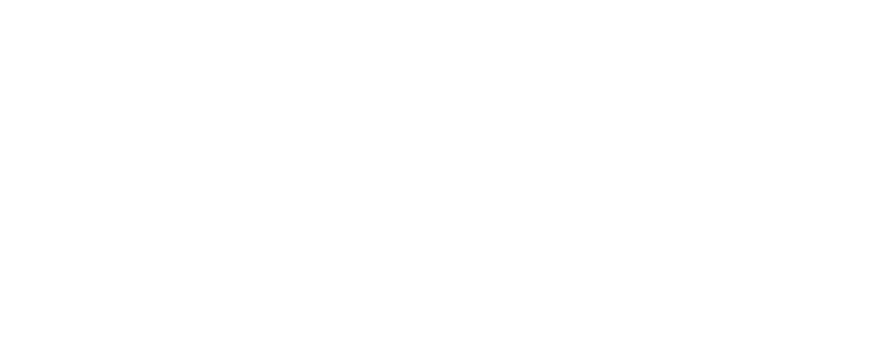
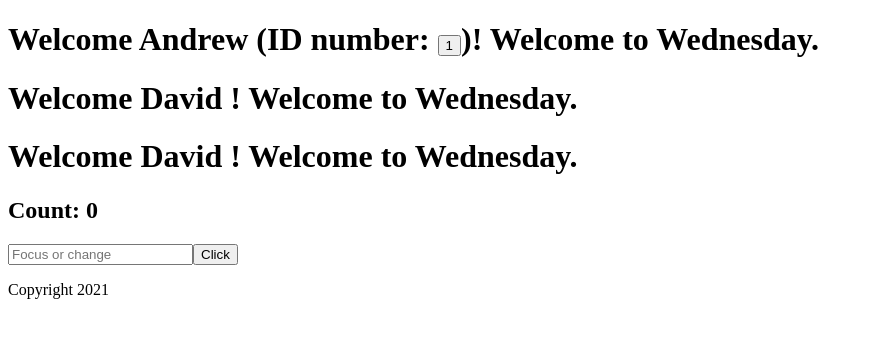
Before and after one commit to tc6899/andrew-test, a React (Create React App) app: page / in a window 1280 px wide. Shown: the top 338 px of the page, without its empty margins (0-873 px from the left). Built offline with nearby package versions, Linux system fonts and the light colour scheme; the HTML template or start-up script is replaced by a standard one.

Commit message:
State and props

```diff
--- a/src/App.js
+++ b/src/App.js
@@ -1,8 +1,70 @@
-import React from 'react';
+import { useState } from 'react'
+
+import Header from './Header'
+import Footer from './Footer'
 
 function App() {
+  const [count, setCount] = useState(0)
+
+  function updateCount (modifier) {
+    setCount(count => {
+      const updatedCount = count + modifier
+
+      return updatedCount
+    })
+  }
+
+  function onFocus () {
+    updateCount(1)
+  }
+
+  function onClick () {
+    updateCount(2)
+  }
+
+  function onChange () {
+    updateCount(-1)
+  }
+
+
+  const andrewHeader = <Header
+    user='Andrew'
+    message='Welcome to Wednesday'
+  />
+
+  const message = 'Welcome to Wednesday'
+
+  const students = [
+    { name: 'Andrew', id: 1 },
+    { name: 'David' },
+    { name: 'David' }
+  ]
+  const headers = students.map((student, index) => {
+    // const props = { "message": message }
+    // const header = Header(props)
+
+    const header = <Header
+      user={student} message={message} key={index}
+    />
+
+    return header
+  })
+
   return (
-    <div></div>
+    <>
+      {headers}
+
+      <h2>Count: {count}</h2>
+
+      <input
+        onFocus={onFocus}
+        onChange={onChange}
+        placeholder='Focus or change'
+      />
+      <button onClick={onClick}>Click</button>
+
+      <Footer />
+    </>
   );
 }
 
--- /dev/null
+++ b/src/Badge.js
@@ -0,0 +1,7 @@
+export default function Badge ({ id }) {
+  if (id) {
+    return <>(ID number: <button>{id}</button>)</>
+  }
+
+  return <></>
+}
--- /dev/null
+++ b/src/Footer.js
@@ -0,0 +1,5 @@
+export default function Footer () {
+  return <p>
+    Copyright 2021
+  </p>
+}
--- /dev/null
+++ b/src/Header.js
@@ -0,0 +1,10 @@
+import Badge from './Badge'
+
+export default function Header ({ user, message }) {
+  const badge = <Badge id={user.id} />
+  console.log('badge test:', badge)
+
+  return <header>
+    <h1>Welcome {user.name} {badge}! {message}.</h1>
+  </header>
+}
```
Also changed, not shown: src/setupTests.js (deleted, +0 -5 lines).
